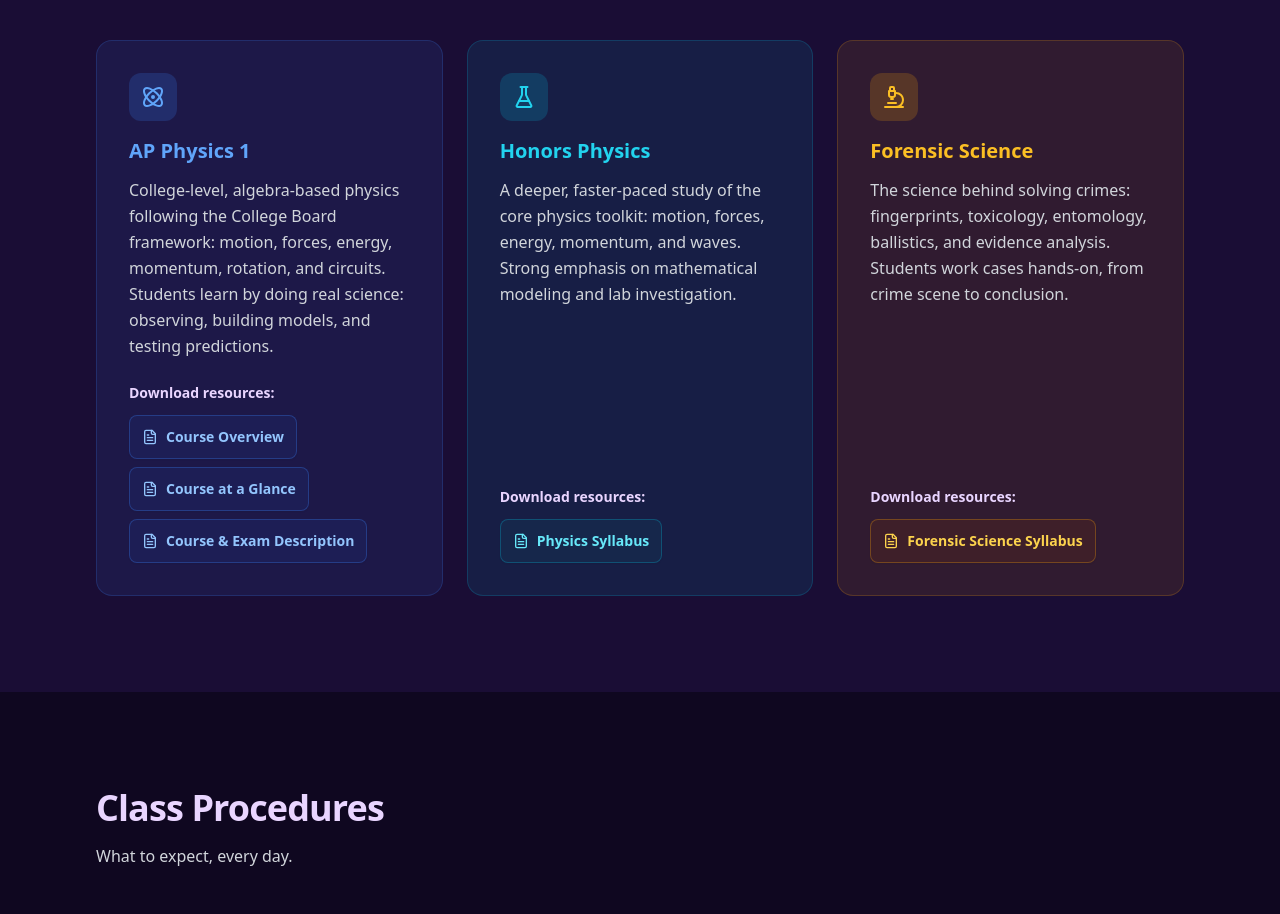
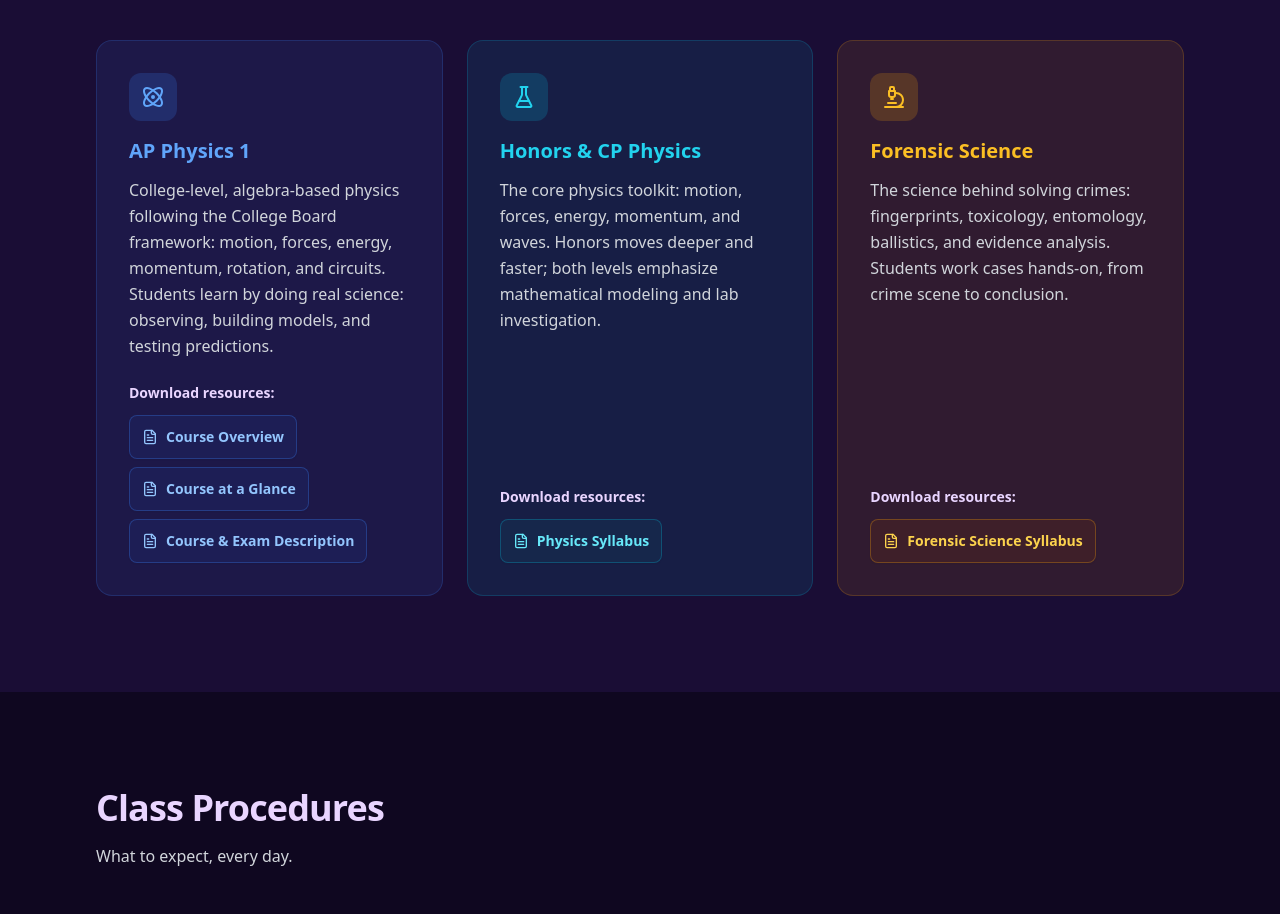
Before and after one commit to kellenporter-ai/Porters-Portal, a React (Vite) app: page / in a window 1280 px wide. Shown: the part 920-1834 px from the top of the page. Built offline with nearby package versions, Linux system fonts and the light colour scheme; no server answers.

Commit message:
fix: physics card covers Honors & CP Physics
Co-Authored-By: Kimi <noreply@kimi.com>

```diff
--- a/components/public/landingContent.ts
+++ b/components/public/landingContent.ts
@@ -49,11 +49,11 @@
         downloadAria: (label: string) => `${label} for AP Physics 1 (opens in new tab)`,
       },
       honors: {
-        title: 'Honors Physics',
-        body: 'A deeper, faster-paced study of the core physics toolkit: motion, forces, energy, momentum, and waves. Strong emphasis on mathematical modeling and lab investigation.',
+        title: 'Honors & CP Physics',
+        body: 'The core physics toolkit: motion, forces, energy, momentum, and waves. Honors moves deeper and faster; both levels emphasize mathematical modeling and lab investigation.',
         downloadHeading: 'Download resources:',
         pdfLabel: 'Physics Syllabus',
-        downloadAria: 'Physics Syllabus for Honors Physics (opens in new tab)',
+        downloadAria: 'Physics Syllabus for Honors & CP Physics (opens in new tab)',
       },
       forensic: {
         title: 'Forensic Science',
@@ -167,11 +167,11 @@
         downloadAria: (label: string) => `${label} para AP Physics 1 (se abre en una pestaña nueva)`,
       },
       honors: {
-        title: 'Honors Physics',
-        body: 'Un estudio más profundo y de ritmo más rápido de las herramientas básicas de la física: movimiento, fuerzas, energía, momento y ondas. Gran énfasis en los modelos matemáticos y la investigación de laboratorio.',
+        title: 'Honors & CP Physics',
+        body: 'Las herramientas básicas de la física: movimiento, fuerzas, energía, momento y ondas. Honors avanza más profundo y más rápido; ambos niveles enfatizan los modelos matemáticos y la investigación de laboratorio.',
         downloadHeading: 'Descargar documentos:',
         pdfLabel: 'Programa de Física (en inglés)',
-        downloadAria: 'Programa de Física para Honors Physics (se abre en una pestaña nueva)',
+        downloadAria: 'Programa de Física para Honors & CP Physics (se abre en una pestaña nueva)',
       },
       forensic: {
         title: 'Forensic Science',
```
